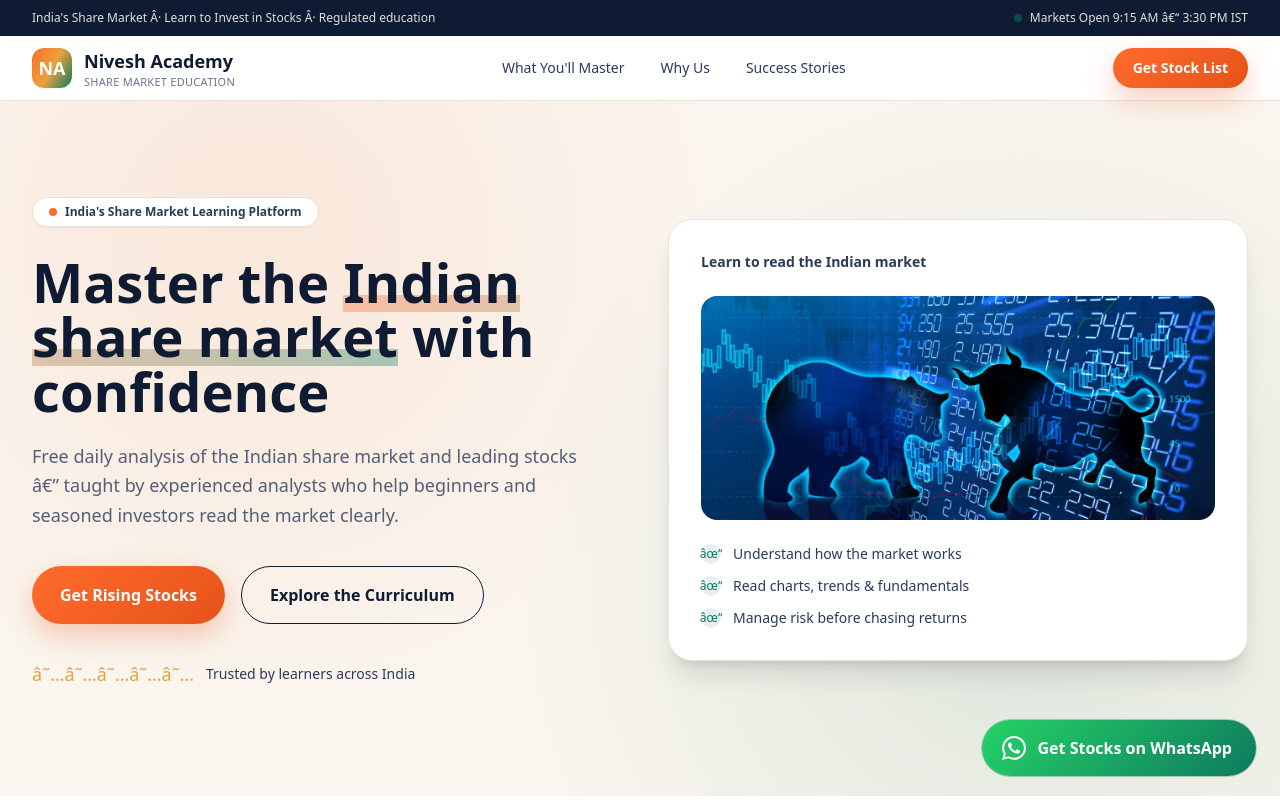
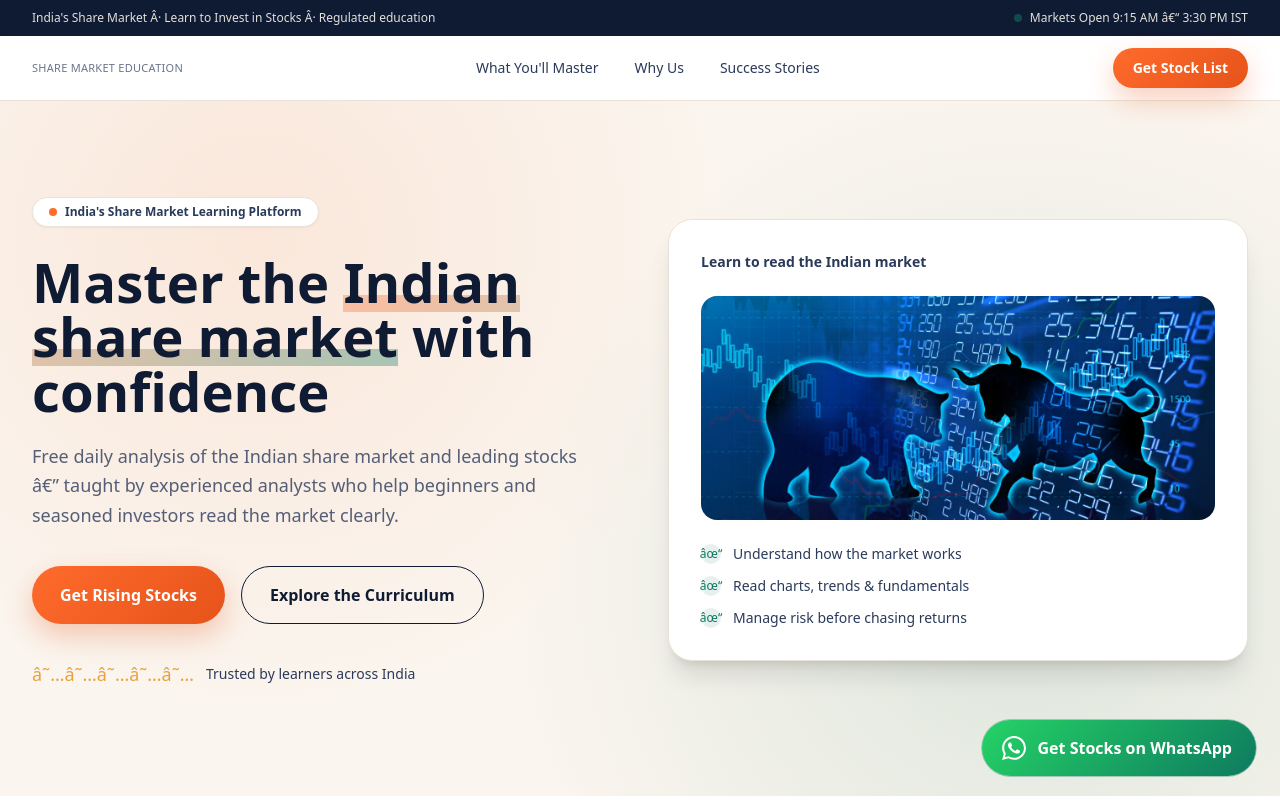
Before and after one commit to DKM7823dc/yns108u.site, a plain HTML site: page index.html in a window 1280 px wide. Shown: the top 800 px of the page. Drawn offline with nearby package versions, Linux system fonts and the light colour scheme.

Commit message:
Add files via upload

```diff
--- a/index.html
+++ b/index.html
@@ -162,11 +162,9 @@ function h2() {
         <div class="max-w-7xl mx-auto px-4 sm:px-6 lg:px-8">
             <div class="flex items-center justify-between h-16">
                 <a href="#" class="flex items-center gap-3">
-                    <div class="w-10 h-10 rounded-xl brand-gradient flex items-center justify-center shadow-sm">
-                        <span class="text-white font-bold text-lg font-display">NA</span>
-                    </div>
+
                     <div class="leading-tight">
-                        <div class="font-display font-bold text-lg text-ink">Nivesh Academy</div>
+
                         <div class="text-[11px] text-ink-soft/70 tracking-wide uppercase">Share Market Education</div>
                     </div>
                 </a>
```
Also changed, not shown: 1 other file.
